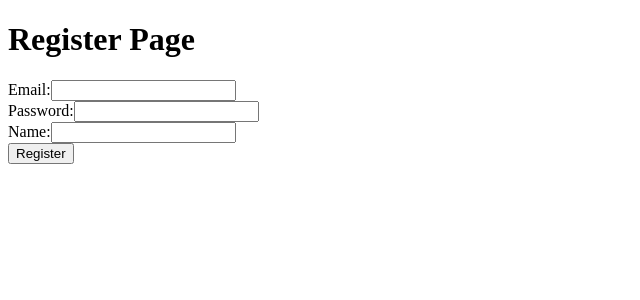
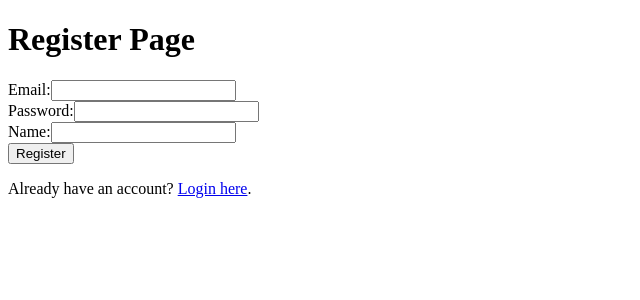
Before and after one commit to RadiALo/js-reenbit-chat, a React (Create React App) app in the folder frontend/: page /register in a window 1280 px wide. Shown: the top 300 px of the page, without its empty margins (0-640 px from the left). Built offline with nearby package versions, Linux system fonts and the light colour scheme.

Commit message:
links to login-register

```diff
--- a/frontend/src/pages/Login.tsx
+++ b/frontend/src/pages/Login.tsx
@@ -1,4 +1,5 @@
 import React from 'react';
+import { Link } from 'react-router-dom';
 import LoginForm from '../forms/LoginForm';
 
 const Register: React.FC = () => {
@@ -6,6 +7,9 @@
     <div>
       <h1>Login Page</h1>
       <LoginForm />
+      <p>
+        Don't have an account? <Link to='/register'>Register here</Link>.
+      </p>
     </div>
   );
 }
--- a/frontend/src/pages/Register.tsx
+++ b/frontend/src/pages/Register.tsx
@@ -1,11 +1,15 @@
 import React from 'react';
 import RegisterForm from '../forms/RegisterForm';
+import { Link } from "react-router-dom";
 
 const Register: React.FC = () => {
   return (
     <div>
       <h1>Register Page</h1>
       <RegisterForm />
+      <p>
+        Already have an account? <Link to='/login'>Login here</Link>.
+      </p>
     </div>
   );
 }
```
